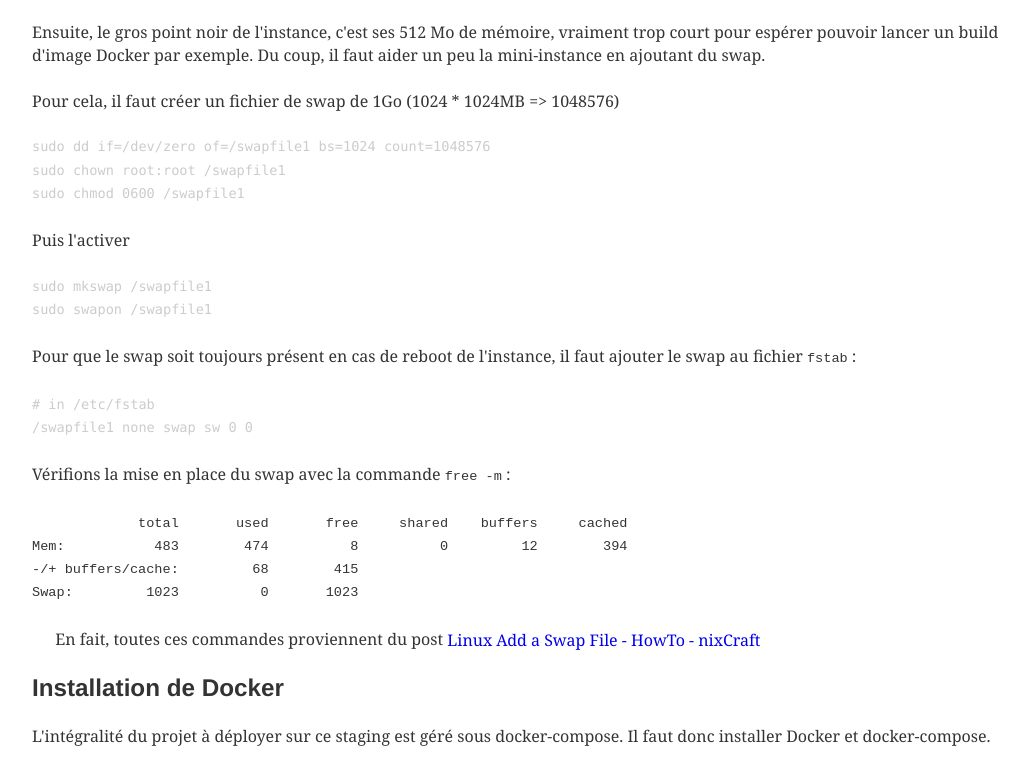
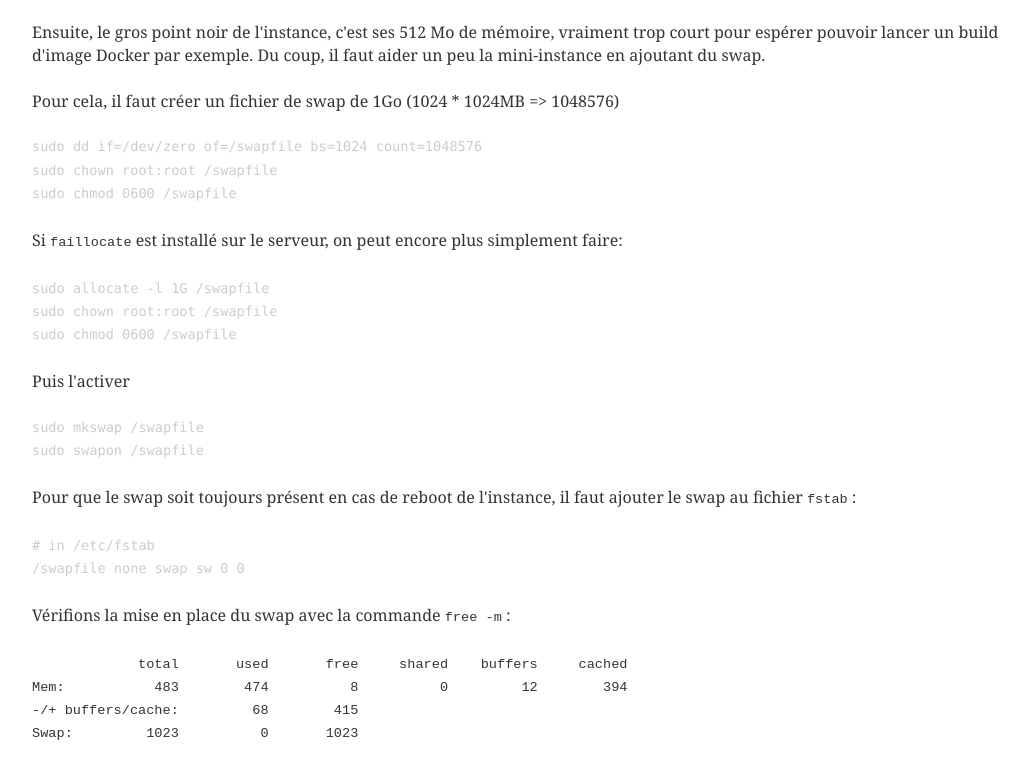
Before and after one commit to alexisjanvier/blog-gatsby, a Gatsby site: page /un-serveur-en-deux-deux in a window 1280 px wide. Shown: the part 685-1451 px from the top of the page, without its empty margins (124-1152 px from the left). Built offline with nearby package versions, Linux system fonts and the light colour scheme; Gatsby itself is replaced by a stand-in of ours; some packages are replaced by stand-ins of ours; code samples lack their colours.

Commit message:
Update post un serveur en deux

````diff
--- a/src/posts/2018-10-17-un-serveur-en-deux-deux.md
+++ b/src/posts/2018-10-17-un-serveur-en-deux-deux.md
@@ -31,23 +31,31 @@ Ensuite, le gros point noir de l'instance, c'est ses 512 Mo de mémoire, vraimen
 Pour cela, il faut créer un fichier de swap de 1Go (1024 * 1024MB => 1048576)
 
 ```bash
-sudo dd if=/dev/zero of=/swapfile1 bs=1024 count=1048576
-sudo chown root:root /swapfile1
-sudo chmod 0600 /swapfile1
+sudo dd if=/dev/zero of=/swapfile bs=1024 count=1048576
+sudo chown root:root /swapfile
+sudo chmod 0600 /swapfile
+```
+
+Si `faillocate` est installé sur le serveur, on peut encore plus simplement faire:
+
+```bash
+sudo allocate -l 1G /swapfile
+sudo chown root:root /swapfile
+sudo chmod 0600 /swapfile
 ```
 
 Puis l'activer
 
 ```bash
-sudo mkswap /swapfile1
-sudo swapon /swapfile1
+sudo mkswap /swapfile
+sudo swapon /swapfile
 ```
 
 Pour que le swap soit toujours présent en cas de reboot de l'instance, il faut ajouter le swap au fichier `fstab` :
 
 ```bash
 # in /etc/fstab
-/swapfile1 none swap sw 0 0
+/swapfile none swap sw 0 0
 ```
 
 Vérifions la mise en place du swap avec la commande `free -m` :
````
